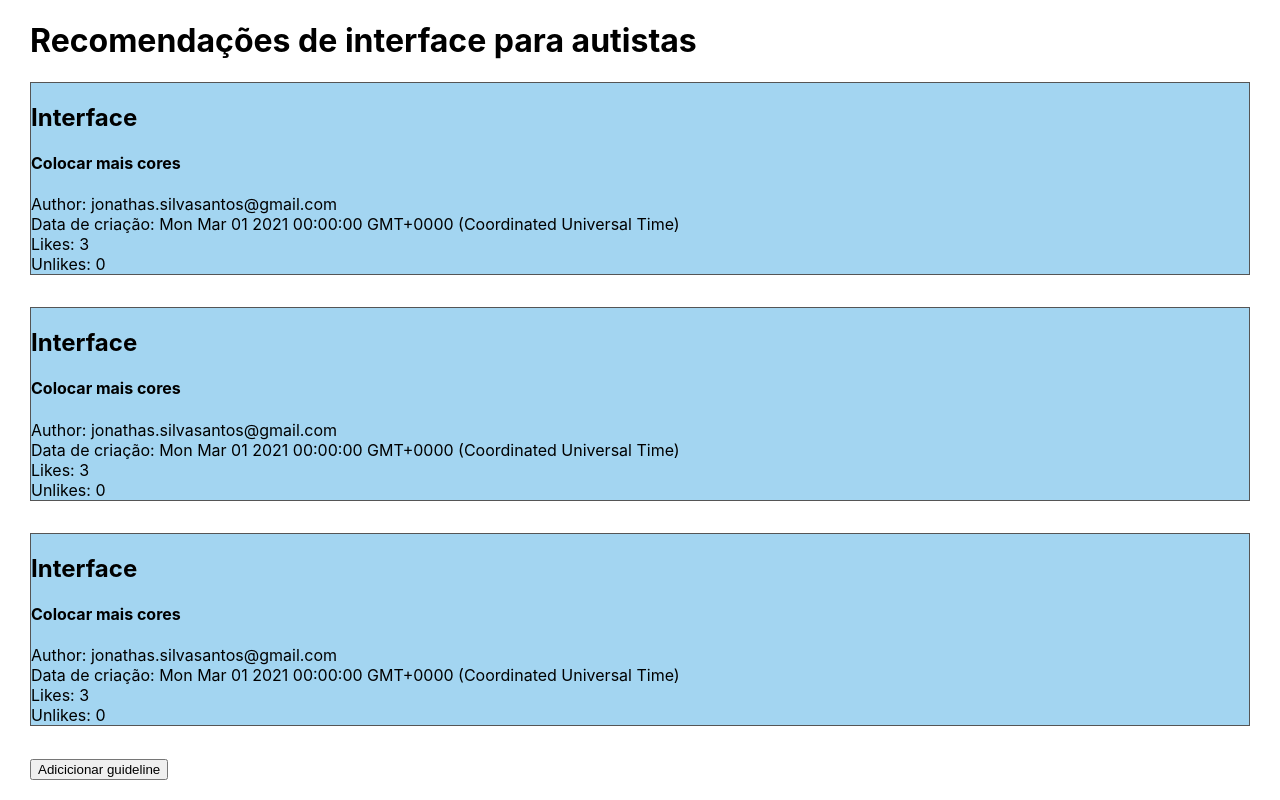
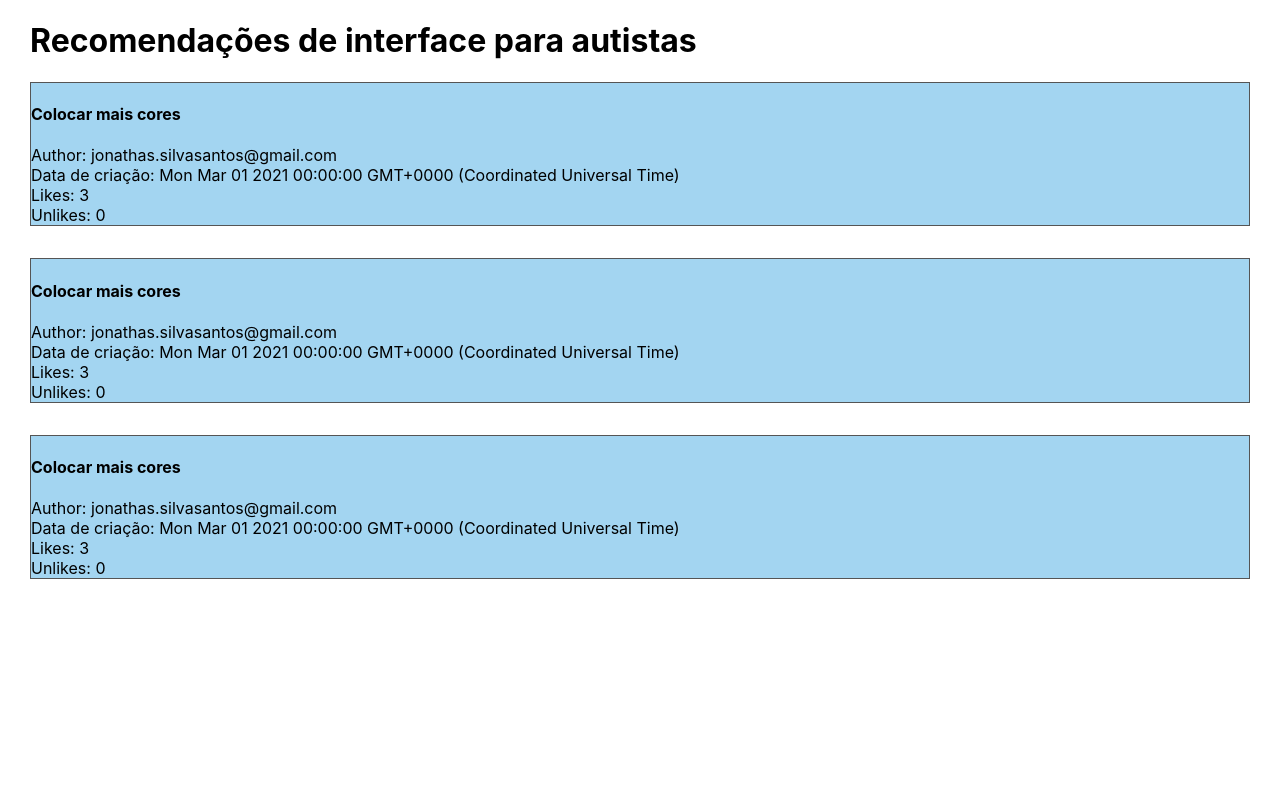
Before and after one commit to jonathassilva/guideaut-client, a React (Create React App) app: page / in a window 1280 px wide. Built offline with nearby package versions, Linux system fonts and the light colour scheme.

Commit message:
feat: Adiciona melhorias e corrige index.html

```diff
--- a/public/index.html
+++ b/public/index.html
@@ -7,9 +7,9 @@
     <meta name="theme-color" content="#000000" />
     <meta
       name="description"
-      content="Web site created using create-react-app"
+      content="A collaborative repository of recommendations for building applications for the autistic users"
     />
-    <link rel="apple-touch-icon" href="%PUBLIC_URL%/logo192.png" />
+    <link rel="apple-touch-icon" href="%PUBLIC_URL%/logo192.png"/>
     <!--
       manifest.json provides metadata used when your web app is installed on a
       user's mobile device or desktop. See https://developers.google.com/web/fundamentals/web-app-manifest/
@@ -24,7 +24,7 @@
       work correctly both with client-side routing and a non-root public URL.
       Learn how to configure a non-root public URL by running `npm run build`.
     -->
-    <title>React App</title>
+    <title>GuideAut</title>
   </head>
   <body>
     <noscript>You need to enable JavaScript to run this app.</noscript>
--- a/src/App.js
+++ b/src/App.js
@@ -9,7 +9,7 @@ class App extends Component {
     guidelines: [
       {
         id: 1,
-        category: 'Interface',
+        object_id: 333,
         description: 'Colocar mais cores',
         createdAt: new Date(2021, 2, 1),
         authorEmail: 'jonathas.silvasantos@gmail.com',
@@ -18,7 +18,7 @@ class App extends Component {
       },
       {
         id: 2,
-        category: 'Interface',
+        object_id: 333,
         description: 'Colocar mais cores',
         createdAt: new Date(2021, 2, 1),
         authorEmail: 'jonathas.silvasantos@gmail.com',
@@ -27,22 +27,21 @@ class App extends Component {
       },
       {
         id: 3,
-        category: 'Interface',
+        object_id: 333,
         description: 'Colocar mais cores',
         createdAt: new Date(2021, 2, 1),
         authorEmail: 'jonathas.silvasantos@gmail.com',
         likes: '3',
         unlikes: '0'
       }
-    ]
+    ],
   }
 
   addGuideline = () => {
-    console.log('Adicionando Comentario')
 
     const newGuideline = {
       id: Math.floor((Math.random() * 100) + 1),
-      category: 'Usabilidade',
+      object_id: 333,
       description: 'Use preferencialmente cores leves, sem tons muito fortes',
       createdAt: Date.now().toString(),
       authorEmail: 'aureah.melo@gmail.com',
@@ -51,7 +50,6 @@ class App extends Component {
     }
 
     this.setState({ guidelines: [...this.state.guidelines, newGuideline] })
-
 
   }
 
@@ -63,7 +61,7 @@ class App extends Component {
         {this.state.guidelines.map(guideline => (
           <Guidelines
             key={guideline.id}
-            category={guideline.category}
+            object={guideline.object_id}
             description={guideline.description}
             createdAt={guideline.createdAt}
             authorEmail={guideline.authorEmail}
@@ -72,8 +70,6 @@ class App extends Component {
           >
           </Guidelines>
         ))}
-
-        <button onClick={this.addGuideline}>Adicicionar guideline</button>
       </div>
     );
   }
--- a/src/components/guidelines/Guidelines.js
+++ b/src/components/guidelines/Guidelines.js
@@ -6,7 +6,7 @@ const Recommendation = props => {
 
     return (
         <div className="Guidelines">
-            <h2>{props.category}</h2>
+            <h2>{props.object_id}</h2>
             <h4>{props.description}</h4>
             <div>Author: {props.authorEmail}</div>
             <div>Data de criação: {props.createdAt.toString()}</div>
```
Also changed, not shown: 1 other file (tests, documents, lock files or other folders).
